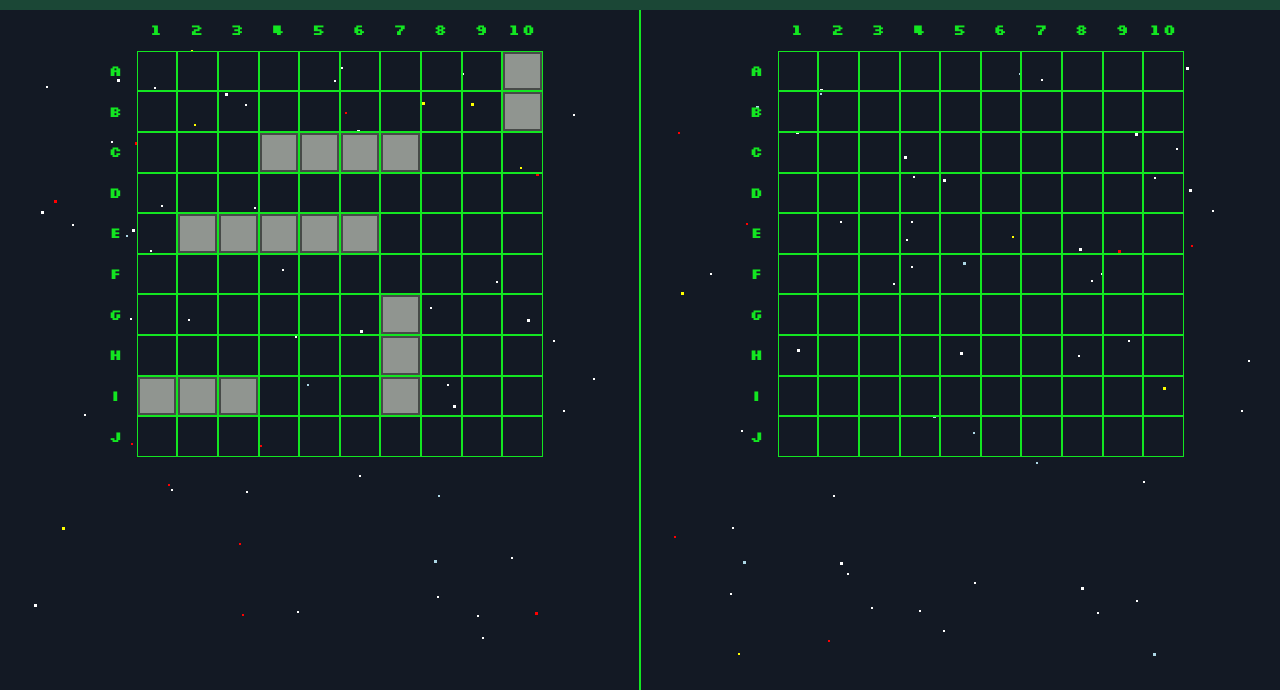
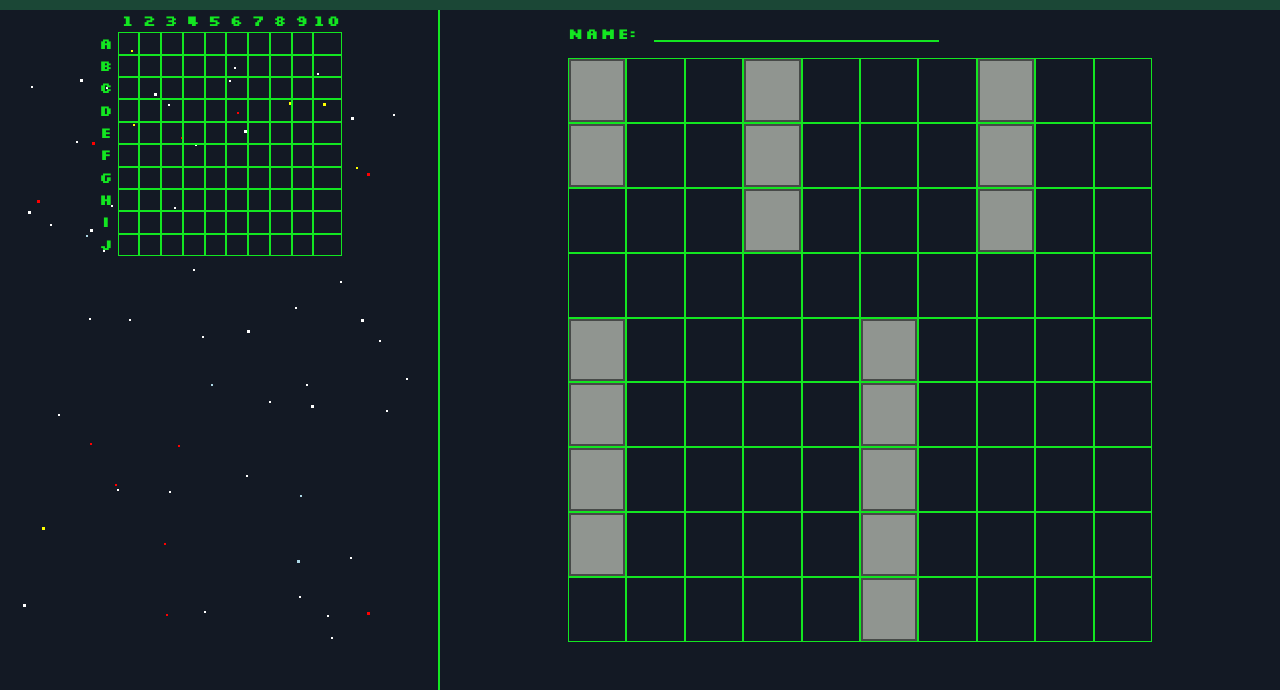
Before and after one commit to Michanoku/odin-battleship, a website built with webpack: page src/template.html in a window 1280 px wide. Shown: the part 110-800 px from the top of the page. Built offline with nearby package versions, Linux system fonts and the light colour scheme.

Commit message:
Feat: Add player name and ship selection

```diff
--- a/src/gameflow.js
+++ b/src/gameflow.js
@@ -1,6 +1,6 @@
 import "./styles.css";
 import { Player } from './players.js';
-import { createGameboard, createStars } from './interface.js';
+import { createGameboard, createShipSelection, createStars } from './interface.js';
 
 
 const game = (function(){
@@ -16,11 +16,10 @@ const game = (function(){
   return { addPlayer }
 })();
 
-const player = new Player("Michanoku");
-console.log(JSON.stringify(player.gameboard, null, 2));
-player.gameboard.randomizeBoard();
-console.log(player.gameboard)
-createGameboard(1, player.gameboard.grid);
-createGameboard(2);
+//const player = new Player("Michanoku");
+//player.gameboard.randomizeBoard();
+//createGameboard(1, player.gameboard.grid);
+createGameboard(1);
+createShipSelection();
 createStars(1);
 createStars(2);
--- a/src/interface.js
+++ b/src/interface.js
@@ -39,6 +39,130 @@ function createGameboard(player, gameboard=null) {
   }
   playerField.appendChild(gameboardDiv);
 }
+// small -> 0,0 0,1 1,0
+// medium1 -> 0,3 0,4 0,5 1,3 2,3
+// medium2 -> 0,6 0,7 0,8 1,6 2,6
+// large -> 4,0 4,1 4,2 4,3 5,0 6,0 7,0
+// giant -> 4,5 4,6 4,7 4,8 4,9 5,5 6,5 7,5 8,5
+
+// cores -> 0,0 0,3 0,6 4,0 4,5
+// horizontal -> 0,1 0,4 0,5 0,7 0,8 4,1 4,2 4,3 4,6 4,7 4,8 4,9
+// vertical -> 1,0 1,3 2,3 1,6 2,6 5,0 6,0 7,0 5,5 6,5 7,5 8,5
+
+// All ship cells get a
+// class: ship
+// data-ship: small, medium1, medium2, large, giant
+// data-type: core,horizontal or vertical
+// data-current: vertical, horizontal
+// If a ship cell is clicked, check which ship. Then, check the cell for the current orientation
+// If the ship is vertical, remove the class from all horizontal cells, add to vertical cells
+function createShipSelection() {
+  const shipSelection = document.querySelector('#ship-selection');
+  // Define coordinate groups for each class
+  const directionMap = {
+    core: [
+      [0, 0], [0, 3], [0, 7],
+      [4, 0], [4, 5],
+    ],
+    horizontal: [
+      [0, 1], [0, 4], [0, 5], [0, 8], [0, 9],
+      [4, 1], [4, 2], [4, 3], [4, 6], [4, 7], [4, 8], [4, 9],
+    ],
+    vertical: [
+      [1, 0], [1, 3], [2, 3], [1, 7], [2, 7],
+      [5, 0], [6, 0], [7, 0],
+      [5, 5], [6, 5], [7, 5], [8, 5],
+    ],
+  };
+  const shipMap = {
+    'Patrol': [
+      [0,0], [0,1], [1,0]
+    ],
+    'Cruiser': [
+      [0,3], [0,4], [0,5], [1,3], [2,3]
+    ],
+    'Destroyer': [
+      [0,7], [0,8], [0,9], [1,7], [2,7]
+    ],
+    'Interceptor': [
+      [4,0], [4,1], [4,2], [4,3], [5,0], [6,0], [7,0]
+    ],
+    'Leviathan': [
+      [4,5], [4,6], [4,7], [4,8], [4,9], [5,5], [6,5], [7,5], [8,5]
+    ]
+  };
+  const coordDirectionMap = new Map();
+  for (const [className, coords] of Object.entries(directionMap)) {
+    for (const [row, col] of coords) {
+      coordDirectionMap.set(`${row},${col}`, className);
+    }
+  }
+  const coordShipMap = new Map();
+  for (const [className, coords] of Object.entries(shipMap)) {
+    for (const [row, col] of coords) {
+      coordShipMap.set(`${row},${col}`, className);
+    }
+  }
+  for (let i = 0; i < 9; i++) {
+    for (let j = 0; j < 10; j++) {
+      const cell = document.createElement('div');
+      cell.classList.add('cell-inner');
+      const shipClass = coordShipMap.get(`${i},${j}`);
+      if (shipClass) {
+        cell.dataset.ship = shipClass;
+      }
+      const directionClass = coordDirectionMap.get(`${i},${j}`);
+      if (directionClass) {
+        cell.dataset.type = directionClass;
+        cell.dataset.current = 'vertical';
+        cell.name = 'ship';
+        if (directionClass !== 'horizontal') {
+          cell.classList.add('ship');
+        }
+        cell.addEventListener('click', () => {
+          selectShip(cell);
+        });
+        cell.addEventListener('dblclick', () => {
+          rotateShip(cell);
+        });
+      }
+      shipSelection.appendChild(cell);
+    }
+  }
+  createOptions();
+}
+
+function selectShip(clicked) {
+  const shipName = document.querySelector('#ship-name');
+  const allShips = document.querySelectorAll('.ship');
+  const sameShips = document.querySelectorAll(`div[data-ship='${clicked.dataset.ship}']`);
+  allShips.forEach(ship => {
+    ship.dataset.selected = false;
+  });
+  sameShips.forEach(ship => {
+    ship.dataset.selected = true;
+  });
+  shipName.textContent = clicked.dataset.ship;
+}
+
+function rotateShip(clicked) {
+  const current = clicked.dataset.current;
+  const other = current === 'vertical' ? 'horizontal' : 'vertical';
+  const allShips = document.querySelectorAll(`div[data-ship='${clicked.dataset.ship}']`);
+  allShips.forEach(ship => {
+    if (ship.dataset.type === other) {
+      ship.classList.add('ship');
+    } else if (ship.dataset.type === current) {
+      ship.classList.remove('ship');
+    }
+    ship.dataset.current = other;
+  });
+}
+
+function createOptions() {
+  const enterName = document.querySelector('#enter-name');
+  enterName.focus();
+}
 
 // Create a random starry background
 function createStars(player) {
@@ -79,4 +203,4 @@ function createStars(player) {
   }
 }
 
-export { createGameboard, createStars }
+export { createGameboard, createShipSelection, createStars }
--- a/src/styles.css
+++ b/src/styles.css
@@ -100,6 +100,58 @@ nav {
   grid-area: player2;
   border-left: 1px solid var(--accent);
   position: relative;
+  display: none;
+}
+
+#setup {
+  grid-area: player2;
+  border-left: 1px solid var(--accent);
+  display: grid;
+  grid-template-rows: 3rem 1fr 3rem;
+  grid-template-areas: 'name' 'ship-selection' 'ship-name';
+}
+
+#name {
+  margin-left: 8rem;
+  margin-right: 8rem;
+  display: flex;
+  justify-content: start;
+  align-items: center;
+  gap: 1rem;
+}
+
+#enter-name {
+  background-color: transparent;
+  border-bottom: 2px solid var(--accent);
+  caret-color: var(--accent);
+  color: var(--accent);
+}
+
+#ship-selection {
+  grid-area: ship-selection;
+  margin-left: 8rem;
+  margin-right: 8rem;
+  display: grid;
+  grid-template-rows: repeat(9, 1fr);
+  grid-template-columns: repeat(10, 1fr);
+  aspect-ratio: 1/1;
+}
+
+#ship-name {
+  grid-area: ship-name;
+  color: var(--accent);
+  display: flex;
+  justify-content: center;
+  align-items: start;
+}
+
+.ship {
+  background-color: var(--ship);
+  box-shadow: inset -2px 0 0 var(--ship-border), inset 0 -2px 0 var(--ship-border), inset 2px 0 0 var(--ship-border), inset 0 2px 0 var(--ship-border);
+  cursor: pointer;
+}
+.ship[data-selected="true"] {
+  background-color: var(--ship-border);
 }
 
 .small {
--- a/src/template.html
+++ b/src/template.html
@@ -6,8 +6,25 @@
   <title>Battleship</title>
 </head>
 <body>
-  <nav><div>Battleship Space</div><button id="new-game">New Game</button></nav>
-  <div id="info"><div>Player 1</div></div><div id="action"><button id="action-button">Confirm</button></div>
-  <div id="player1"></div><div id="player2"></div>
+  <nav>
+    <div>Battleship Space</div>
+    <button id="new-game">New Game</button>
+  </nav>
+  <div id="info">
+    <div>Player 1</div>
+  </div>
+  <div id="action">
+    <button id="action-button">Confirm</button>
+  </div>
+  <div id="player1"></div>
+  <div id="player2"></div>
+  <div id="setup">
+    <div id="name">
+      <div>Name:</div>
+      <input type="text" id="enter-name" minlength="1" maxlength="20">
+    </div>
+    <div id="ship-selection"></div>
+    <div id="ship-name"></div>
+  </div>
 </body>
 </html>
```
